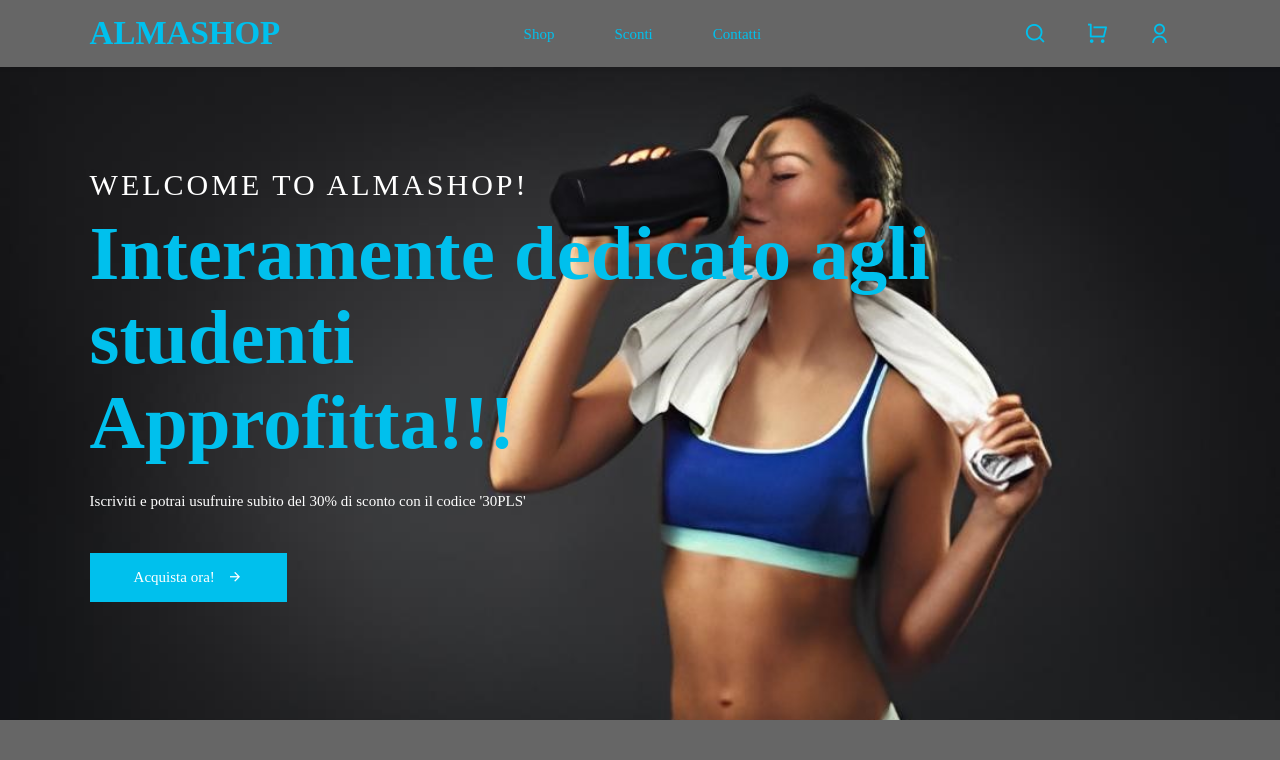
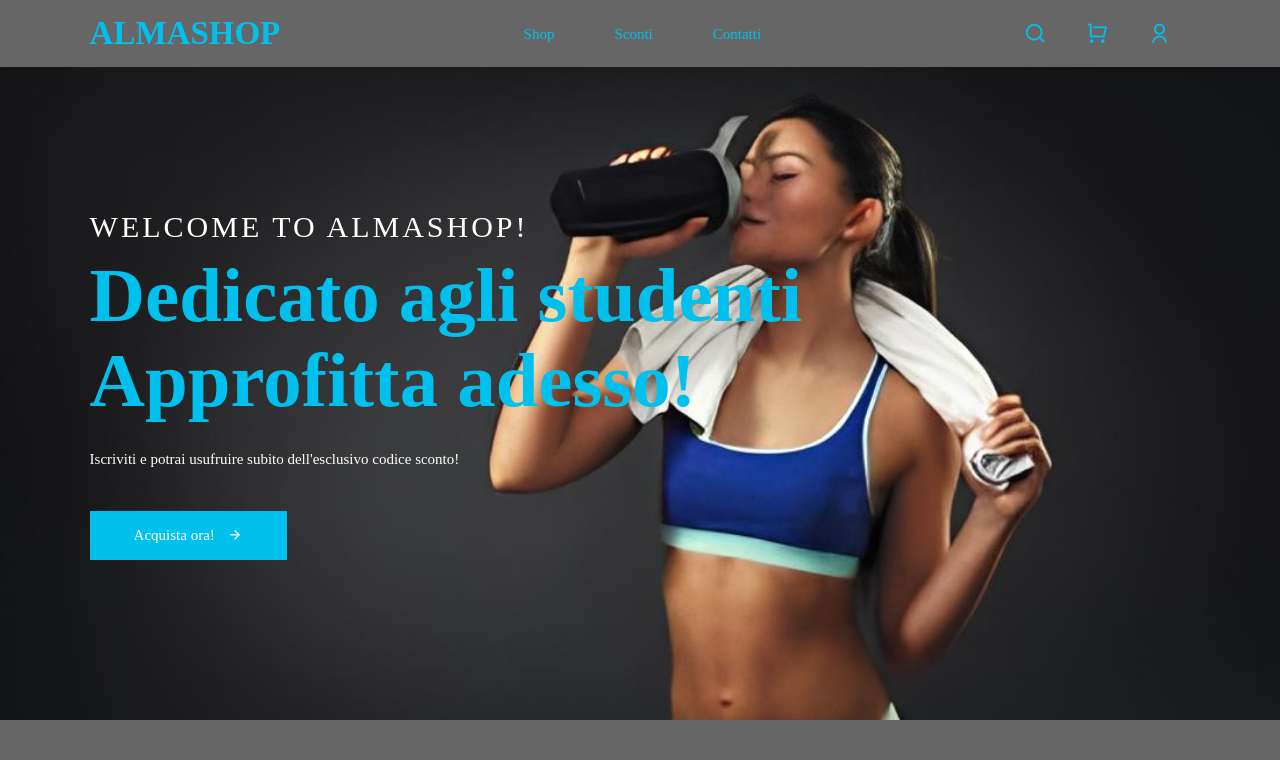
Before and after one commit to Edroedro/AlmaSport, a PHP site: page /almaShop.php in a window 1280 px wide. Shown: the top 760 px of the page. Run offline with PHP 8.4, Linux system fonts and the light colour scheme.

Commit message:
Add files via upload

```diff
--- a/Shop/almaShop.php
+++ b/Shop/almaShop.php
@@ -57,8 +57,8 @@
     <section class="home">
         <div class="home-text" data-aos="fade-up">
             <h6>Welcome to Almashop!</h6>
-            <h1>Interamente dedicato agli studenti <br> Approfitta!!!</h1>
-            <p>Iscriviti e potrai usufruire subito del 30% di sconto con il codice '30PLS'</p>
+            <h1>Dedicato agli studenti <br> Approfitta adesso!</h1>
+            <p>Iscriviti e potrai usufruire subito dell'esclusivo codice sconto!</p>
             <a href="cart.php" class="btn">Acquista ora!
                 <i class="ri-arrow-right-line"></i>
             </a>
```
